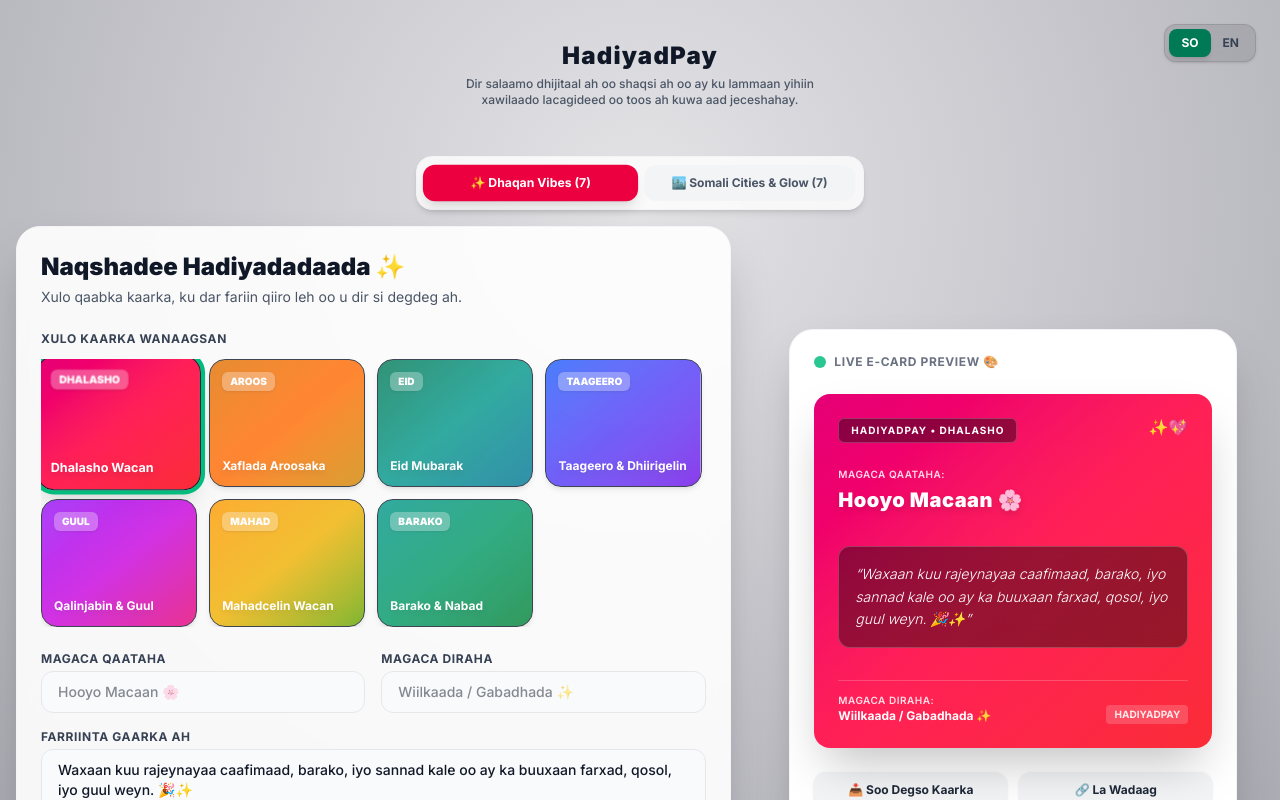
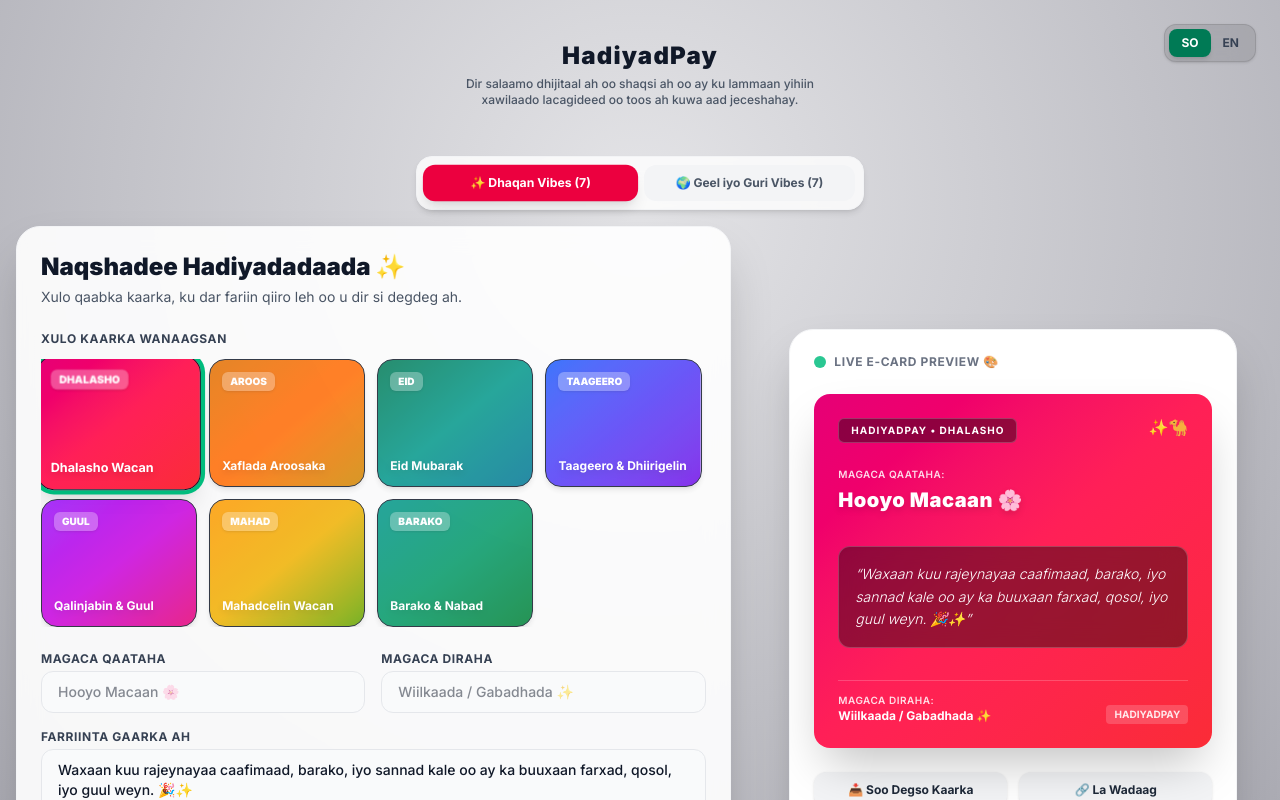
Before and after one commit to hrmadenITFLOWZ/hadiyadpay, a Next.js app: page / in a window 1280 px wide. Shown: the top 800 px of the page. Built offline with nearby package versions, Linux system fonts and the light colour scheme.

Commit message:
Rename to Geel iyo Guri Vibes, add unique Somali imagery and slow-zoom animations

```diff
--- a/src/app/components/CardBuilder.tsx
+++ b/src/app/components/CardBuilder.tsx
@@ -61,7 +61,19 @@ export default function CardBuilder({ currentLanguage }: CardBuilderProps) {
   return (
     <div className="w-full max-w-7xl mx-auto p-4 flex flex-col gap-4">
 
-      {/* Deck Switcher Knoppen (GenZ Somali style) */}
+      {/* Geanimeerde CSS voor zoom-effect op de achtergrondfoto's */}
+      <style jsx global>{`
+        @keyframes slowZoom {
+          0% { transform: scale(1); }
+          50% { transform: scale(1.08); }
+          100% { transform: scale(1); }
+        }
+        .animate-slow-zoom {
+          animation: slowZoom 12s infinite ease-in-out;
+        }
+      `}</style>
+
+      {/* Deck Switcher Knoppen (GenZ Somali Style) */}
       <div className="bg-white/80 backdrop-blur-md p-2 rounded-2xl shadow-md border border-gray-100 flex gap-2 max-w-md mx-auto w-full">
         <button
           onClick={() => setActiveDeck('dhaqan')}
@@ -77,11 +89,11 @@ export default function CardBuilder({ currentLanguage }: CardBuilderProps) {
           onClick={() => setActiveDeck('cities')}
           className={`flex-1 py-2.5 text-xs font-bold rounded-xl transition flex items-center justify-center gap-1.5 relative overflow-hidden ${
             activeDeck === 'cities'
-              ? 'bg-gradient-to-r from-blue-600 via-indigo-600 to-purple-600 text-white shadow-lg scale-[1.02] ring-2 ring-indigo-300 animate-pulse'
+              ? 'bg-gradient-to-r from-amber-600 via-orange-600 to-yellow-600 text-white shadow-lg scale-[1.02] ring-2 ring-amber-300 animate-pulse'
               : 'bg-gray-100 text-gray-600 hover:bg-gray-200'
           }`}
         >
-          🏙️ Somali Cities & Glow ({cardOptions.filter(c => c.category === 'cities').length})
+          🌍 Geel iyo Guri Vibes ({cardOptions.filter(c => c.category === 'cities').length})
         </button>
       </div>
 
@@ -101,7 +113,7 @@ export default function CardBuilder({ currentLanguage }: CardBuilderProps) {
             </p>
           </div>
 
-          {/* Catalogus Rolledeck (7 Kaarten per deck) */}
+          {/* Catalogus Rolledeck */}
           <div>
             <label className="block text-xs font-bold text-gray-700 uppercase tracking-wider mb-3">
               {currentLanguage === 'so' ? 'XULO KAARKA WANAAGSAN' : 'CHOOSE YOUR CARD STYLE'}
@@ -109,9 +121,6 @@ export default function CardBuilder({ currentLanguage }: CardBuilderProps) {
             <div className="grid grid-cols-2 sm:grid-cols-4 gap-3 max-h-[340px] overflow-y-auto pr-1">
               {filteredCards.map((card) => {
                 const isSelected = selectedCard.id === card.id;
-                const bgStyle = activeDeck === 'cities'
-                  ? { backgroundImage: `linear-gradient(to bottom, rgba(0,0,0,0.3), rgba(0,0,0,0.85)), url(${card.bgImage})` }
-                  : {};
 
                 return (
                   <button
@@ -119,13 +128,13 @@ export default function CardBuilder({ currentLanguage }: CardBuilderProps) {
                     onClick={() => setSelectedCard(card)}
                     className={`text-left p-3 rounded-2xl transition-all duration-300 border relative overflow-hidden flex flex-col justify-between h-32 bg-cover bg-center shadow-md group ${
                       activeDeck === 'dhaqan' ? `bg-gradient-to-br ${card.gradient}` : ''
-                    } ${isSelected ? 'ring-4 ring-emerald-500 scale-105 shadow-xl' : 'opacity-80 hover:opacity-100 hover:scale-[1.02]'}`}
-                    style={bgStyle}
+                    } ${isSelected ? 'ring-4 ring-emerald-500 scale-105 shadow-xl' : 'opacity-85 hover:opacity-100 hover:scale-[1.02]'}`}
+                    style={activeDeck === 'cities' ? { backgroundImage: `linear-gradient(to bottom, rgba(0,0,0,0.3), rgba(0,0,0,0.85)), url(${card.bgImage})` } : {}}
                   >
-                    <span className="text-[10px] font-black px-2 py-0.5 rounded-md bg-white/30 backdrop-blur-md text-white self-start shadow">
+                    <span className="text-[10px] font-black px-2 py-0.5 rounded-md bg-white/30 backdrop-blur-md text-white self-start shadow z-10">
                       {card.badge[currentLanguage as 'so' | 'en'] || card.badge['en']}
                     </span>
-                    <span className="text-xs font-bold text-white line-clamp-2 drop-shadow-md">
+                    <span className="text-xs font-bold text-white line-clamp-2 drop-shadow-md z-10">
                       {card.title[currentLanguage as 'so' | 'en'] || card.title['en']}
                     </span>
                   </button>
@@ -187,7 +196,7 @@ export default function CardBuilder({ currentLanguage }: CardBuilderProps) {
           </div>
         </div>
 
-        {/* Rechterkolom: Live Preview Weergave */}
+        {/* Rechterkolom: Live Preview Weergave met Geanimeerde Achtergrond */}
         <div className="lg:col-span-5 flex flex-col items-center justify-center">
           <div className="w-full max-w-md bg-white p-6 rounded-3xl shadow-2xl border border-gray-100 flex flex-col justify-between min-h-[500px] relative overflow-hidden">
 
@@ -200,18 +209,25 @@ export default function CardBuilder({ currentLanguage }: CardBuilderProps) {
               </div>
             </div>
 
-            {/* Visuele Kaart */}
+            {/* Visuele Kaart met Animated Background */}
             <div
-              className={`w-full p-6 rounded-2xl text-white shadow-2xl flex flex-col justify-between flex-grow my-2 transition-all duration-500 relative overflow-hidden ${
-                activeDeck === 'dhaqan' ? `bg-gradient-to-br ${selectedCard.gradient}` : 'bg-cover bg-center'
+              className={`w-full p-6 rounded-2xl text-white shadow-2xl flex flex-col justify-between flex-grow my-2 transition-all duration-700 relative overflow-hidden ${
+                activeDeck === 'dhaqan' ? `bg-gradient-to-br ${selectedCard.gradient}` : ''
               }`}
-              style={activeDeck === 'cities' ? { backgroundImage: `linear-gradient(to bottom, rgba(0,0,0,0.4), rgba(0,0,0,0.85)), url(${selectedCard.bgImage})` } : {}}
             >
+              {/* Als cities actief is, tonen we de geanimeerde achtergrondlaag */}
+              {activeDeck === 'cities' && (
+                <div
+                  className="absolute inset-0 bg-cover bg-center animate-slow-zoom -z-10 filter brightness-90"
+                  style={{ backgroundImage: `linear-gradient(to bottom, rgba(0,0,0,0.35), rgba(0,0,0,0.85)), url(${selectedCard.bgImage})` }}
+                />
+              )}
+
               <div className="flex justify-between items-center z-10">
                 <span className="text-[10px] tracking-widest uppercase bg-black/40 px-3 py-1 rounded-md backdrop-blur-md font-bold border border-white/20">
                   HADIYADPAY • {selectedCard.badge[currentLanguage as 'so' | 'en'] || selectedCard.badge['en']}
                 </span>
-                <span className="text-base animate-bounce">✨💖</span>
+                <span className="text-base animate-bounce">✨🐪</span>
               </div>
 
               <div className="my-6 z-10">
--- a/src/app/data/cardOptions.ts
+++ b/src/app/data/cardOptions.ts
@@ -95,89 +95,96 @@ export const cardOptions: CardOption[] = [
     bgImage: 'https://images.unsplash.com/photo-1507679799987-c73779587ccf?q=80&w=1000&auto=format&fit=crop'
   },
 
-  // --- DECK 2: Somali Cities & Animated Vibes (7 items) ---
+  // --- DECK 2: Geel iyo Horizon (7 items - African & Somali Vibes) ---
   {
     id: 'mogadishu',
     category: 'cities',
     badge: { so: 'XAMAR', en: 'MOGADISHU' },
-    title: { so: 'Mogadishu Sunset', en: 'Mogadishu Sunset' },
+    title: { so: 'Xamar Cadde Sunset', en: 'Xamar Golden Hour' },
     defaultMessage: {
-      so: 'Salaan diirran oo ka soo jeeda Xamar Cadde, caasimadda quruxda badan. Habeen wacan! 🌇🌊',
-      en: 'Warm greetings straight from Xamar, the beautiful capital city. Good evening!'
+      so: 'Salaan diirran oo ka soo jeeda Xamar Cadde, caasimadda taariikhiga ah. Habeen wacan! 🌇🌊',
+      en: 'Warm greetings straight from Xamar, the historic coastal capital. Good evening!'
     },
-    gradient: 'from-cyan-600 via-sky-600 to-blue-800',
-    bgImage: 'https://images.unsplash.com/photo-1507525428034-b723cf961d3e?q=80&w=1000&auto=format&fit=crop'
+    gradient: 'from-amber-500 via-orange-600 to-yellow-600',
+    // Unieke sfeervolle kust/stad afbeelding
+    bgImage: 'https://images.unsplash.com/photo-1516026662394-266d5b060609?q=80&w=1000&auto=format&fit=crop'
   },
   {
     id: 'hargeisa',
     category: 'cities',
     badge: { so: 'HARGEISA', en: 'HARGEISA' },
-    title: { so: 'Hargeisa Lights', en: 'Hargeisa Heights' },
+    title: { so: 'Naasa Hablood Vibes', en: 'Hargeisa Hills' },
     defaultMessage: {
-      so: 'Hambalyo iyo salaan qaali ah oo ka timid buuraha taariikhiga ah ee Hargeysa. ⛰️✨',
-      en: 'Special greetings and love sent from the historic hills and lights of Hargeisa.'
+      so: 'Hambalyo iyo salaan qaali ah oo ka timid buuraha iyo jawiga degan ee Hargeysa. ⛰️✨',
+      en: 'Special greetings and love sent from the iconic hills and cool breeze of Hargeisa.'
     },
-    gradient: 'from-slate-700 via-indigo-800 to-zinc-900',
-    bgImage: 'https://images.unsplash.com/photo-1464822759023-fed622ff2c3b?q=80&w=1000&auto=format&fit=crop'
+    gradient: 'from-emerald-700 via-teal-800 to-slate-900',
+    // Bergachtig landschap vibe
+    bgImage: 'https://images.unsplash.com/photo-1506744038136-46273834b3fb?q=80&w=1000&auto=format&fit=crop'
   },
   {
     id: 'kismayo',
     category: 'cities',
     badge: { so: 'KISMAYO', en: 'KISMAYO' },
-    title: { so: 'Kismayo Coast', en: 'Tropical Breeze' },
+    title: { so: 'Jubbada Hoose Palms', en: 'Tropical Coast' },
     defaultMessage: {
-      so: 'Dabaylaha qabow ee xeebta Kismaayo iyo jawiga degan. Maalin wacan oo farxad leh! 🌴☀️',
-      en: 'Cool coastal breeze and great vibes from Kismayo. Wishing you a wonderful day!'
+      so: 'Dabaylaha qabow ee xeebta Kismaayo iyo caleemaha timirta. Maalin wacan oo farxad leh! 🌴☀️',
+      en: 'Cool tropical breeze and palm trees from Kismayo. Wishing you a wonderful day!'
     },
-    gradient: 'from-blue-500 via-teal-600 to-slate-900',
-    bgImage: 'https://images.unsplash.com/photo-1519046904884-53103b34b206?q=80&w=1000&auto=format&fit=crop'
+    gradient: 'from-emerald-500 via-green-700 to-teal-950',
+    // Tropische palmen vibe
+    bgImage: 'https://images.unsplash.com/photo-1507525428034-b723cf961d3e?q=80&w=1000&auto=format&fit=crop'
   },
   {
-    id: 'garowe',
+    id: 'geel',
     category: 'cities',
-    badge: { so: 'GAROWE', en: 'GAROWE' },
-    title: { so: 'Garowe Horizon', en: 'Sunrise Glow' },
+    badge: { so: 'GEEL & SAXAR', en: 'NOMADIC VIBES' },
+    title: { so: 'Baadiye & Geel', en: 'Nomadic Horizon' },
     defaultMessage: {
-      so: 'Iftiinka subaxnimo iyo barakada ka socota magaalada nabadda ee Garowe. 🌅💛',
-      en: 'Morning light and blessings coming straight from the peaceful city of Garowe.'
+      so: 'Nolol baadiye, hiddaha iyo dhaqanka suuban ee geelayda. Barako iyo nabad! 🐪🌾',
+      en: 'Pure nomadic heritage and desert horizon vibes. Sending peace and traditional blessings!'
     },
-    gradient: 'from-amber-600 via-orange-600 to-red-900',
-    bgImage: 'https://images.unsplash.com/photo-1533158307587-828f0a76ef46?q=80&w=1000&auto=format&fit=crop'
+    gradient: 'from-yellow-600 via-amber-700 to-stone-900',
+    // Woestijn / Nomaden vibe
+    bgImage: 'https://images.unsplash.com/photo-1509316975850-ff9c5deb0cd9?q=80&w=1000&auto=format&fit=crop'
   },
   {
     id: 'bosaso',
     category: 'cities',
     badge: { so: 'BOSASO', en: 'BOSASO' },
-    title: { so: 'Bosaso Port', en: 'Red Sea Vibe' },
+    title: { so: 'Gacanka Cadmeed', en: 'Red Sea Port' },
     defaultMessage: {
-      so: 'Gacanka Cadmeed iyo hawada diirran ee dekadda Bosaso. Xusuus qaas ah! ⚓🌊',
+      so: 'Badda Cas iyo hawada diirran ee dekadda ganacsiga Bosaso. Xusuus qaas ah! ⚓🌊',
       en: 'The Red Sea breeze and warm greetings from the bustling port city of Bosaso.'
     },
-    gradient: 'from-teal-600 via-cyan-700 to-blue-950',
-    bgImage: 'https://images.unsplash.com/photo-1507679799987-c73779587ccf?q=80&w=1000&auto=format&fit=crop'
+    gradient: 'from-blue-600 via-indigo-700 to-slate-950',
+    // Haven / Zee vibe
+    bgImage: 'https://images.unsplash.com/photo-1451187580459-43490279c0fa?q=80&w=1000&auto=format&fit=crop'
   },
   {
     id: 'berbera',
     category: 'cities',
     badge: { so: 'BERBERA', en: 'BERBERA' },
-    title: { so: 'Berbera Breeze', en: 'Coastal Nights' },
+    title: { so: 'Berbera Beach Nights', en: 'Coastal Breeze' },
     defaultMessage: {
-      so: 'Xeebta quruxda badan iyo jawiga habeenkii ee Berbera. Nabad iyo caafimaad! 🌴🌙',
-      en: 'The stunning coastline and magical night atmosphere of Berbera. Peace and love!'
+      so: 'Xeebta caanka ah iyo habeenada jawiga macaan leh ee Berbera. Nabad iyo caafimaad! 🌙✨',
+      en: 'The stunning coastline and magical night atmosphere of Berbera beach. Peace and love!'
     },
-    gradient: 'from-sky-600 via-blue-700 to-indigo-950',
-    bgImage: 'https://images.unsplash.com/photo-1514565131-fce0801e5785?q=80&w=1000&auto=format&fit=crop'
+    gradient: 'from-sky-500 via-indigo-600 to-blue-950',
+    // Magische avond / strand vibe
+    bgImage: 'https://images.unsplash.com/photo-1519046904884-53103b34b206?q=80&w=1000&auto=format&fit=crop'
   },
   {
     id: 'galkayo',
     category: 'cities',
-    badge: { so: 'GALKAYO', en: 'GALKAYO' },
-    title: { so: 'Galkayo Pulse', en: 'Heart of Mudug' },
+    badge: { so: 'GALKAYO', en: 'MUDUG PULSE' },
+    title: { so: 'Bartamaha Soomaaliya', en: 'Heart of Mudug' },
     defaultMessage: {
-      so: 'Fariin diirran iyo salaan wadajir ah oo ka timid bartamaha Soomaaliya. Guul! 💫🏙️',
+      so: 'Fariin diirran iyo salaan wadajir ah oo ka timid wadnaha Soomaaliya. Guul iyo barako! 💫🏙️',
       en: 'A warm message and greetings sent straight from the vibrant heart of Mudug.'
     },
-    gradient: 'from-violet-800 via-purple-900 to-slate-950',
-    bgImage: 'https://images.unsplash.com/photo-1534447677768-be436bb09401?q=80&w=1000&auto=format&fit=crop'
+    gradient: 'from-purple-700 via-indigo-900 to-zinc-950',
+    // Moderne stedelijke / culturele nacht vibe
+    bgImage: 'https://images.unsplash.com/photo-1514565131-fce0801e5785?q=80&w=1000&auto=format&fit=crop'
   }
 ];
```
